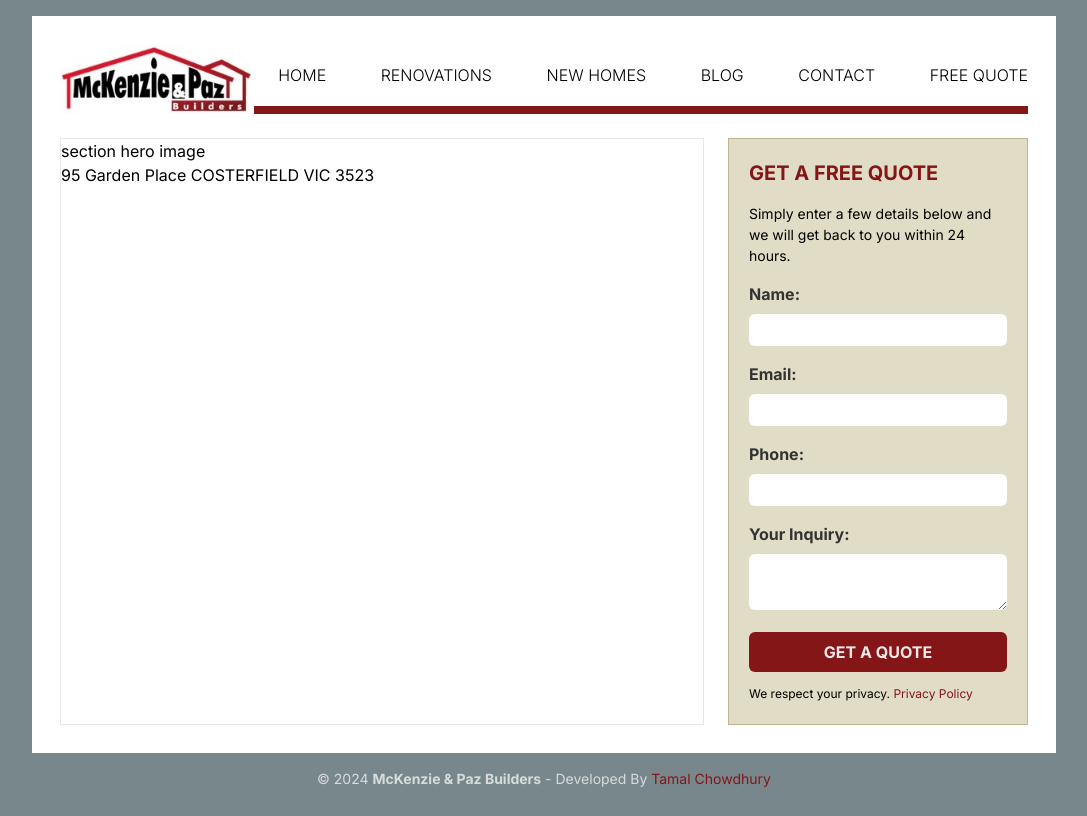
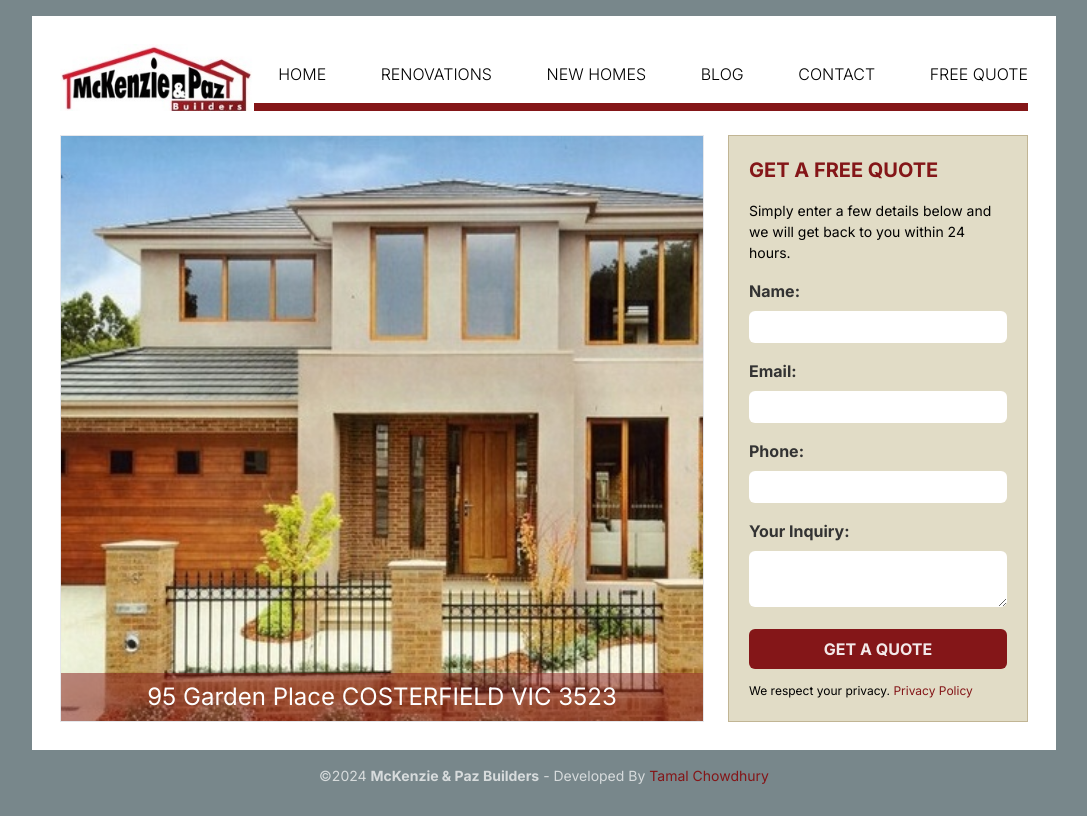
Before and after one commit to tamalchowdhury/mckenzie-website, a Next.js app: page / in a window 1280 px wide. Shown: the whole page, without its empty margins (96-1183 px from the left). Built offline with nearby package versions, Linux system fonts and the light colour scheme.

Commit message:
hero image coded

```diff
--- a/src/app/globals.css
+++ b/src/app/globals.css
@@ -7,3 +7,18 @@
   padding: 0;
   box-sizing: border-box;
 }
+
+.hero {
+  background: url('/hero-home.jpg') no-repeat center center/cover;
+  display: flex;
+  justify-content: center;
+  align-items: center;
+  position: relative;
+}
+
+.address {
+  position: absolute;
+  bottom:0;
+  left: 0;
+  right: 0;
+}
--- a/src/app/page.tsx
+++ b/src/app/page.tsx
@@ -77,10 +77,8 @@ export default function Home() {
         </nav>
       </header>
       <div className="content grid grid-cols-[1fr_300px] mt-6 gap-6">
-
-      <section className="hero border-[1px] ">
-        section hero image
-        <div className="address">95 Garden Place COSTERFIELD VIC 3523</div>
+      <section className="hero border-[1px]">
+        <div className="address bg-[#841618]/50 text-white p-2 text-center text-2xl ">95 Garden Place COSTERFIELD VIC 3523</div>
       </section>
       <section className="free-quote  bg-[#E1DCC6] border-[1px] border-[#C1B594] p-5">
         <h2 className="font-bold uppercase text-xl text-[#841618] mb-4">Get A Free Quote</h2>
@@ -101,7 +99,7 @@ export default function Home() {
       </section>
       </div>
     </main>
-    <footer className="footer text-center mt-4 text-sm text-white/70">&copy; 2024 <strong>McKenzie & Paz Builders</strong> - Developed By <Link href="https://tamalchowdhury.com" className="text-[#841618]">Tamal Chowdhury</Link></footer>
+    <footer className="footer text-center mt-4 text-sm text-white/70">&copy;2024 <strong>McKenzie & Paz Builders</strong> - Developed By <Link href="https://tamalchowdhury.com" className="text-[#841618]">Tamal Chowdhury</Link></footer>
     </>
   );
 }
```
Also changed, not shown: public/hero-home.jpg (added), src/img/logo.jpg.
